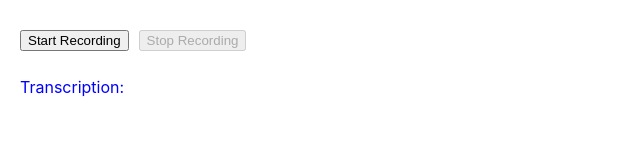
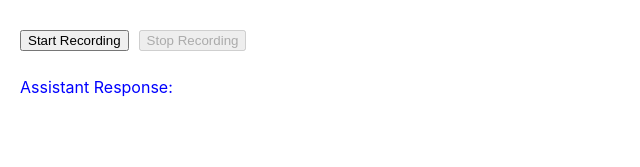
Before and after one commit to 4arjun/convovoice-frontend, a React (Vite) app: page /process in a window 1280 px wide. Shown: the top 167 px of the page, without its empty margins (0-640 px from the left). Built offline with nearby package versions, Linux system fonts and the light colour scheme.

Commit message:
fix:fetch url fix

```diff
--- a/src/components/Processing.jsx
+++ b/src/components/Processing.jsx
@@ -2,7 +2,7 @@ import React, { useState, useRef } from "react";
 import RecordRTC from "recordrtc";
 
 const AudioRecorder = () => {
-  const [transcription, setTranscription] = useState("");
+  const [assistantResponse, setAssistantResponse] = useState("");
   const [recording, setRecording] = useState(false);
   const audioRecorder = useRef(null);
   const mediaStream = useRef(null);
@@ -33,7 +33,7 @@ const AudioRecorder = () => {
         formData.append("audio", blob, "audio.wav");
 
         try {
-          const response = await fetch("http://127.0.0.1:8000/transcribe", {
+          const response = await fetch("http://127.0.0.1:8000/transcribe_and_respond/", {
             method: "POST",
             body: formData,
           });
@@ -45,15 +45,15 @@ const AudioRecorder = () => {
           const result = await response.json();
           console.log("Response from backend:", result);
 
-          if (result.transcripts) {
-            setTranscription(result.transcripts.join(" ")); // Join array into a single string
+          if (result.assistant_message) {
+            setAssistantResponse(result.assistant_message);
           } else {
-            console.warn("No transcripts found in the response");
-            setTranscription("No transcription available");
+            console.warn("No assistant message found in the response");
+            setAssistantResponse("No response available");
           }
         } catch (error) {
-          console.error("Error during transcription:", error);
-          setTranscription("Error during transcription");
+          console.error("Error during transcription and response:", error);
+          setAssistantResponse("Error during transcription and response");
         }
       });
       mediaStream.current.getTracks().forEach((track) => track.stop());
@@ -62,14 +62,14 @@ const AudioRecorder = () => {
   };
 
   return (
-    <div style={{padding: '20px'}}>
-      <button style={{cursor:'pointer'}} onClick={startRecording} disabled={recording}>
+    <div style={{ padding: '20px' }}>
+      <button style={{ cursor: 'pointer' }} onClick={startRecording} disabled={recording}>
         Start Recording
       </button>
-      <button style={{cursor:'pointer',margin:'10px'}} onClick={stopRecording} disabled={!recording}>
+      <button style={{ cursor: 'pointer', margin: '10px' }} onClick={stopRecording} disabled={!recording}>
         Stop Recording
       </button>
-      <p style={{color:'blue'}}> Transcription: {transcription}</p>
+      <p style={{ color: 'blue' }}>Assistant Response: {assistantResponse}</p>
     </div>
   );
 };
```
